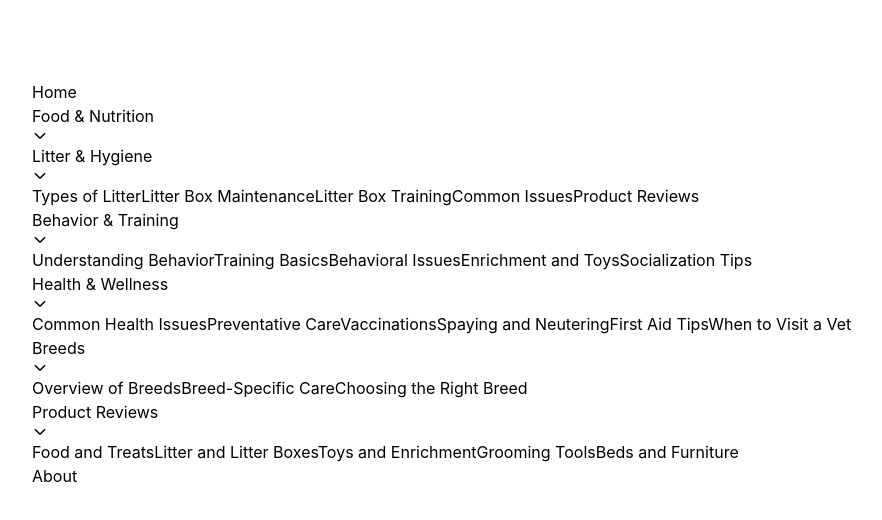
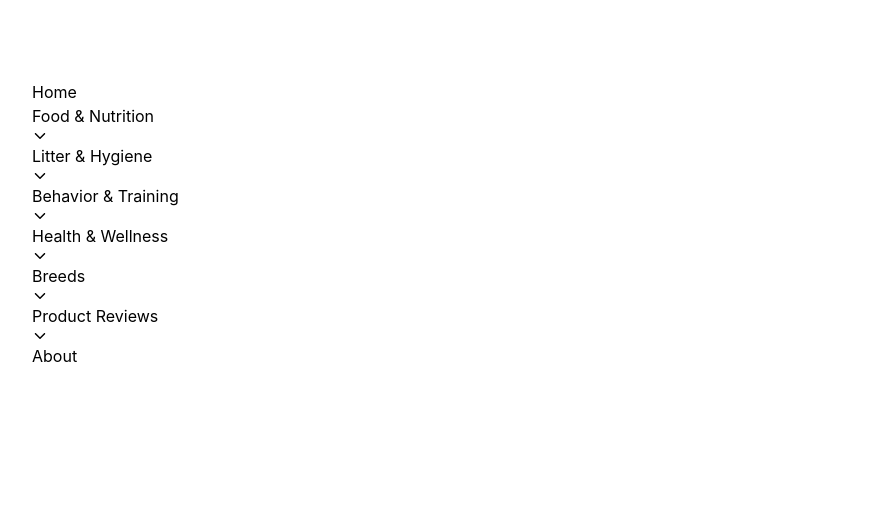
Before and after one commit to IbrahimElsa/cat_projec, a React (Create React App) app: page /about in a window 1280 px wide. Shown: the top 520 px of the page, without its empty margins (160-1042 px from the left). Built offline with nearby package versions, Linux system fonts and the light colour scheme.

Commit message:
Fixing navbar

```diff
--- a/src/components/Navbar.js
+++ b/src/components/Navbar.js
@@ -4,7 +4,11 @@ import { IoIosArrowDown } from "react-icons/io";
 
 const Navbar = () => {
     const [isMenuOpen, setIsMenuOpen] = useState(false);
-    const [isDropdownOpen, setIsDropdownOpen] = useState(false);
+    const [openDropdown, setOpenDropdown] = useState('');
+
+    const toggleDropdown = (dropdownName) => {
+        setOpenDropdown(openDropdown === dropdownName ? '' : dropdownName);
+    };
 
     return (
         <div className={`bg-earthy-green text-soft-cream p-4 py-7 flex flex-col w-full xl:w-[200px] h-auto xl:h-full fixed left-0 top-0 xl:flex-col`}>
@@ -19,121 +23,115 @@ const Navbar = () => {
             </div>
 
             {/* Full Navbar for All Screens */}
-            <div className={`mt-4 xl:mt-0 ${isMenuOpen ? 'flex' : 'hidden'} xl:flex flex-col space-y-4 xl:space-y-0 xl:space-x-4 w-full sticky top-0 z-10`}>
+            <div className={`mt-4 xl:mt-0 ${isMenuOpen ? 'flex' : 'hidden'} xl:flex flex-col space-y-4 xl:space-y-0 xl:space-x-4 w-full`}>
                 {/* Cat Food & Nutrition Dropdown */}
-                <div className="dropdown relative" onBlur={() => setIsDropdownOpen(false)}>
-                    <div className="hover:text-white py-2 px-3 flex justify-between mx-2">
+                <div className="dropdown">
+                    <div className="hover:text-white py-2 px-3 flex justify-between mx-2" onClick={() => toggleDropdown('food-nutrition')}>
                         <div>
                             <Link to="/food-nutrition">Food & Nutrition</Link>
                         </div>
-                        <div className='my-auto' onClick={() => setIsDropdownOpen(!isDropdownOpen)}>
-                            <IoIosArrowDown className='block xl:hidden h-6 w-6'/>
-                        </div>
+                        <IoIosArrowDown className='block h-6 w-6'/>
                     </div>
                     {/* Dropdown Menu */}
-                    {isDropdownOpen && (
-                        <div className="dropdown-menu absolute w-48 mt-2 py-2 bg-white rounded-lg shadow-xl">
-                            <Link to="/food-nutrition#requirements" className="block px-4 py-2 hover:bg-gray-200">Nutritional Requirements</Link>
-                            <Link to="/food-nutrition#recommended-foods" className="block px-4 py-2 hover:bg-gray-200">Recommended Foods</Link>
-                            <Link to="/food-nutrition#special-diets" className="block px-4 py-2 hover:bg-gray-200">Special Diets</Link>
-                            <Link to="/food-nutrition#safety" className="block px-4 py-2 hover:bg-gray-200">Food Safety and Storage</Link>
-                            <Link to="/food-nutrition#reviews" className="block px-4 py-2 hover:bg-gray-200">Food Reviews</Link>
+                    {openDropdown === 'food-nutrition' && (
+                        <div className="dropdown-menu mt-2 py-2 rounded-lg">
+                            <Link to="/food-nutrition#requirements" className="block px-4 py-2 hover:bg-mid-green">Nutritional Requirements</Link>
+                            <Link to="/food-nutrition#recommended-foods" className="block px-4 py-2 hover:bg-mid-green">Recommended Foods</Link>
+                            <Link to="/food-nutrition#special-diets" className="block px-4 py-2 hover:bg-mid-green">Special Diets</Link>
+                            <Link to="/food-nutrition#safety" className="block px-4 py-2 hover:bg-mid-green">Food Safety and Storage</Link>
+                            <Link to="/food-nutrition#reviews" className="block px-4 py-2 hover:bg-mid-green">Food Reviews</Link>
                         </div>
                     )}
                 </div>
 
                 {/* Cat Litter & Hygiene Dropdown */}
-                <div className="dropdown relative">
-                    <Link to="/litter-hygiene" className="hover:text-white py-2 px-3 flex justify-between mx-2">
+                <div className="dropdown">
+                    <div className="hover:text-white py-2 px-3 flex justify-between mx-2" onClick={() => toggleDropdown('litter-hygiene')}>
                         <div>
-                            <h1>Litter & Hygiene</h1>
+                            <Link to="/litter-hygiene">Litter & Hygiene</Link>
                         </div>
-                        <div className='my-auto'>
-                            <IoIosArrowDown className='block xl:hidden h-6 w-6'/>
+                        <IoIosArrowDown className='block h-6 w-6'/>
                     </div>
-                    </Link>
-                    <div className="dropdown-menu absolute hidden xl:hover:block bg-gray-700 text-white">
-                        <Link to="/litter-hygiene#types-of-litter" className="py-2 px-4 block hover:bg-gray-600">Types of Litter</Link>
-                        <Link to="/litter-hygiene#litter-box-maintenance" className="py-2 px-4 block hover:bg-gray-600">Litter Box Maintenance</Link>
-                        <Link to="/litter-hygiene#litter-box-training" className="py-2 px-4 block hover:bg-gray-600">Litter Box Training</Link>
-                        <Link to="/litter-hygiene#common-issues" className="py-2 px-4 block hover:bg-gray-600">Common Issues</Link>
-                        <Link to="/litter-hygiene#product-reviews" className="py-2 px-4 block hover:bg-gray-600">Product Reviews</Link>
-                    </div>
+                    {openDropdown === 'litter-hygiene' && (
+                        <div className="dropdown-menu mt-2 py-2 rounded-lg">
+                        <Link to="/litter-hygiene#types-of-litter" className="py-2 px-4 block hover:bg-mid-green">Types of Litter</Link>
+                        <Link to="/litter-hygiene#litter-box-maintenance" className="py-2 px-4 block hover:bg-mid-green">Litter Box Maintenance</Link>
+                        <Link to="/litter-hygiene#litter-box-training" className="py-2 px-4 block hover:bg-mid-green">Litter Box Training</Link>
+                        <Link to="/litter-hygiene#common-issues" className="py-2 px-4 block hover:bg-mid-green">Common Issues</Link>
+                        <Link to="/litter-hygiene#product-reviews" className="py-2 px-4 block hover:bg-mid-green">Product Reviews</Link>                        </div>
+                    )}
                 </div>
 
                 {/* Behavior & Training Dropdown */}
-                <div className="dropdown relative">
-                    <Link to="/behavior-training" className="hover:text-white py-2 px-3 flex justify-between mx-2">
+                <div className="dropdown">
+                    <div className="hover:text-white py-2 px-3 flex justify-between mx-2" onClick={() => toggleDropdown('behavior-training')}>
                         <div>
-                            <h1>Behavior & Training</h1>
+                            <Link to="/behavior-training">Behavior & Training</Link>
                         </div>
-                        <div className='my-auto'>
-                            <IoIosArrowDown className='block xl:hidden h-6 w-6'/>
+                        <IoIosArrowDown className='block h-6 w-6'/>
                     </div>
-                    </Link>
-                    <div className="dropdown-menu absolute hidden xl:hover:block bg-gray-700 text-white">
-                        <Link to="/behavior-training#understanding-behavior" className="py-2 px-4 block hover:bg-gray-600">Understanding Behavior</Link>
-                        <Link to="/behavior-training#training-basics" className="py-2 px-4 block hover:bg-gray-600">Training Basics</Link>
-                        <Link to="/behavior-training#behavioral-issues" className="py-2 px-4 block hover:bg-gray-600">Behavioral Issues</Link>
-                        <Link to="/behavior-training#enrichment-toys" className="py-2 px-4 block hover:bg-gray-600">Enrichment and Toys</Link>
-                        <Link to="/behavior-training#socialization-tips" className="py-2 px-4 block hover:bg-gray-600">Socialization Tips</Link>
-                    </div>
+                    {openDropdown === 'behavior-training' && (
+                        <div className="dropdown-menu mt-2 py-2 rounded-lg">
+                        <Link to="/behavior-training#understanding-behavior" className="py-2 px-4 block hover:bg-mid-green">Understanding Behavior</Link>
+                        <Link to="/behavior-training#training-basics" className="py-2 px-4 block hover:bg-mid-green">Training Basics</Link>
+                        <Link to="/behavior-training#behavioral-issues" className="py-2 px-4 block hover:bg-mid-green">Behavioral Issues</Link>
+                        <Link to="/behavior-training#enrichment-toys" className="py-2 px-4 block hover:bg-mid-green">Enrichment and Toys</Link>
+                        <Link to="/behavior-training#socialization-tips" className="py-2 px-4 block hover:bg-mid-green">Socialization Tips</Link>                        </div>
+                    )}
                 </div>
 
                 {/* Health & Wellness Dropdown */}
-                <div className="dropdown relative">
-                    <Link to="/health-wellness" className="hover:text-white py-2 px-3 flex justify-between mx-2">
+                <div className="dropdown">
+                    <div className="hover:text-white py-2 px-3 flex justify-between mx-2" onClick={() => toggleDropdown('health-wellness')}>
                         <div>
-                            <h1>Health & Wellness</h1>
+                            <Link to="/health-wellness">Health & Wellness</Link>
                         </div>
-                        <div className='my-auto'>
-                            <IoIosArrowDown className='block xl:hidden h-6 w-6'/>
+                        <IoIosArrowDown className='block h-6 w-6'/>
                     </div>
-                    </Link>
-                    <div className="dropdown-menu absolute hidden xl:hover:block bg-gray-700 text-white">
-                        <Link to="/health-wellness#common-health-issues" className="py-2 px-4 block hover:bg-gray-600">Common Health Issues</Link>
-                        <Link to="/health-wellness#preventative-care" className="py-2 px-4 block hover:bg-gray-600">Preventative Care</Link>
-                        <Link to="/health-wellness#vaccinations" className="py-2 px-4 block hover:bg-gray-600">Vaccinations</Link>
-                        <Link to="/health-wellness#spaying-neutering" className="py-2 px-4 block hover:bg-gray-600">Spaying and Neutering</Link>
-                        <Link to="/health-wellness#first-aid" className="py-2 px-4 block hover:bg-gray-600">First Aid Tips</Link>
-                        <Link to="/health-wellness#vet-visits" className="py-2 px-4 block hover:bg-gray-600">When to Visit a Vet</Link>
+                    {openDropdown === 'health-wellness' && (
+                        <div className="dropdown-menu mt-2 py-2 rounded-lg">
+                        <Link to="/health-wellness#common-health-issues" className="py-2 px-4 block hover:bg-mid-green">Common Health Issues</Link>
+                        <Link to="/health-wellness#preventative-care" className="py-2 px-4 block hover:bg-mid-green">Preventative Care</Link>
+                        <Link to="/health-wellness#vaccinations" className="py-2 px-4 block hover:bg-mid-green">Vaccinations</Link>
+                        <Link to="/health-wellness#spaying-neutering" className="py-2 px-4 block hover:bg-mid-green">Spaying and Neutering</Link>
+                        <Link to="/health-wellness#first-aid" className="py-2 px-4 block hover:bg-mid-green">First Aid Tips</Link>
+                        <Link to="/health-wellness#vet-visits" className="py-2 px-4 block hover:bg-mid-green">When to Visit a Vet</Link>
                         </div>
+                    )}
                 </div>
-
                 {/* Cat Breeds Dropdown */}
-                <div className="dropdown relative">
-                    <Link to="/breeds" className="hover:text-white py-2 px-3 flex justify-between mx-2">
+                <div className="dropdown">
+                    <div className="hover:text-white py-2 px-3 flex justify-between mx-2" onClick={() => toggleDropdown('breeds')}>
                         <div>
-                            <h1>Breeds</h1>
+                            <Link to="/breeds">Breeds</Link>
                         </div>
-                        <div className='my-auto'>
-                            <IoIosArrowDown className='block xl:hidden h-6 w-6'/>
+                        <IoIosArrowDown className='block h-6 w-6'/>
                     </div>
-                    </Link>
-                    <div className="dropdown-menu absolute hidden xl:hover:block bg-gray-700 text-white">
-                        <Link to="/breeds#overview" className="py-2 px-4 block hover:bg-gray-600">Overview of Breeds</Link>
-                        <Link to="/breeds#breed-specific-care" className="py-2 px-4 block hover:bg-gray-600">Breed-Specific Care</Link>
-                        <Link to="/breeds#choosing-right-breed" className="py-2 px-4 block hover:bg-gray-600">Choosing the Right Breed</Link>
+                    {openDropdown === 'breeds' && (
+                        <div className="dropdown-menu mt-2 py-2 rounded-lg">
+                        <Link to="/breeds#overview" className="py-2 px-4 block hover:bg-mid-green">Overview of Breeds</Link>
+                        <Link to="/breeds#breed-specific-care" className="py-2 px-4 block hover:bg-mid-green">Breed-Specific Care</Link>
+                        <Link to="/breeds#choosing-right-breed" className="py-2 px-4 block hover:bg-mid-green">Choosing the Right Breed</Link>
                         </div>
+                    )}
                 </div>
-
                 {/* Product Reviews & Recommendations Dropdown */}
-                <div className="dropdown relative">
-                    <Link to="/product-reviews" className="hover:text-white py-2 px-3 flex justify-between mx-2">
+                <div className="dropdown">
+                    <div className="hover:text-white py-2 px-3 flex justify-between mx-2" onClick={() => toggleDropdown('product-reviews')}>
                         <div>
-                            <h1>Product Reviews</h1>
+                            <Link to="/product-reviews">Product Reviews</Link>
                         </div>
-                        <div className='my-auto'>
-                            <IoIosArrowDown className='block xl:hidden h-6 w-6'/>
+                        <IoIosArrowDown className='block h-6 w-6'/>
                     </div>
-                    </Link>
-                    <div className="dropdown-menu absolute hidden xl:hover:block bg-gray-700 text-white">
-                        <Link to="/product-reviews#food-treats" className="py-2 px-4 block hover:bg-gray-600">Food and Treats</Link>
-                        <Link to="/product-reviews#litter-boxes" className="py-2 px-4 block hover:bg-gray-600">Litter and Litter Boxes</Link>
-                        <Link to="/product-reviews#toys" className="py-2 px-4 block hover:bg-gray-600">Toys and Enrichment</Link>
-                        <Link to="/product-reviews#grooming-tools" className="py-2 px-4 block hover:bg-gray-600">Grooming Tools</Link>
-                        <Link to="/product-reviews#beds-furniture" className="py-2 px-4 block hover:bg-gray-600">Beds and Furniture</Link>
+                    {openDropdown === 'product-reviews' && (
+                        <div className="dropdown-menu mt-2 py-2 rounded-lg">
+                        <Link to="/product-reviews#food-treats" className="py-2 px-4 block hover:bg-mid-green">Food and Treats</Link>
+                        <Link to="/product-reviews#litter-boxes" className="py-2 px-4 block hover:bg-mid-green">Litter and Litter Boxes</Link>
+                        <Link to="/product-reviews#toys" className="py-2 px-4 block hover:bg-mid-green">Toys and Enrichment</Link>
+                        <Link to="/product-reviews#grooming-tools" className="py-2 px-4 block hover:bg-mid-green">Grooming Tools</Link>
+                        <Link to="/product-reviews#beds-furniture" className="py-2 px-4 block hover:bg-mid-green">Beds and Furniture</Link>
                         </div>
+                    )}
                 </div>
 
                 {/* Additional Single Link - About */}
--- a/tailwind.config.js
+++ b/tailwind.config.js
@@ -13,7 +13,7 @@ module.exports = {
         'dark-gray': '#4A4A4A',
         'soft-cream': '#F5F1E6',
         'bright-green': '#e0ffe2',
-        'mid-green': '#8da08d',
+        'mid-green': '#606d60',
       },
     },
   },
```
Lines whose indentation alone changed are shown as unchanged.
